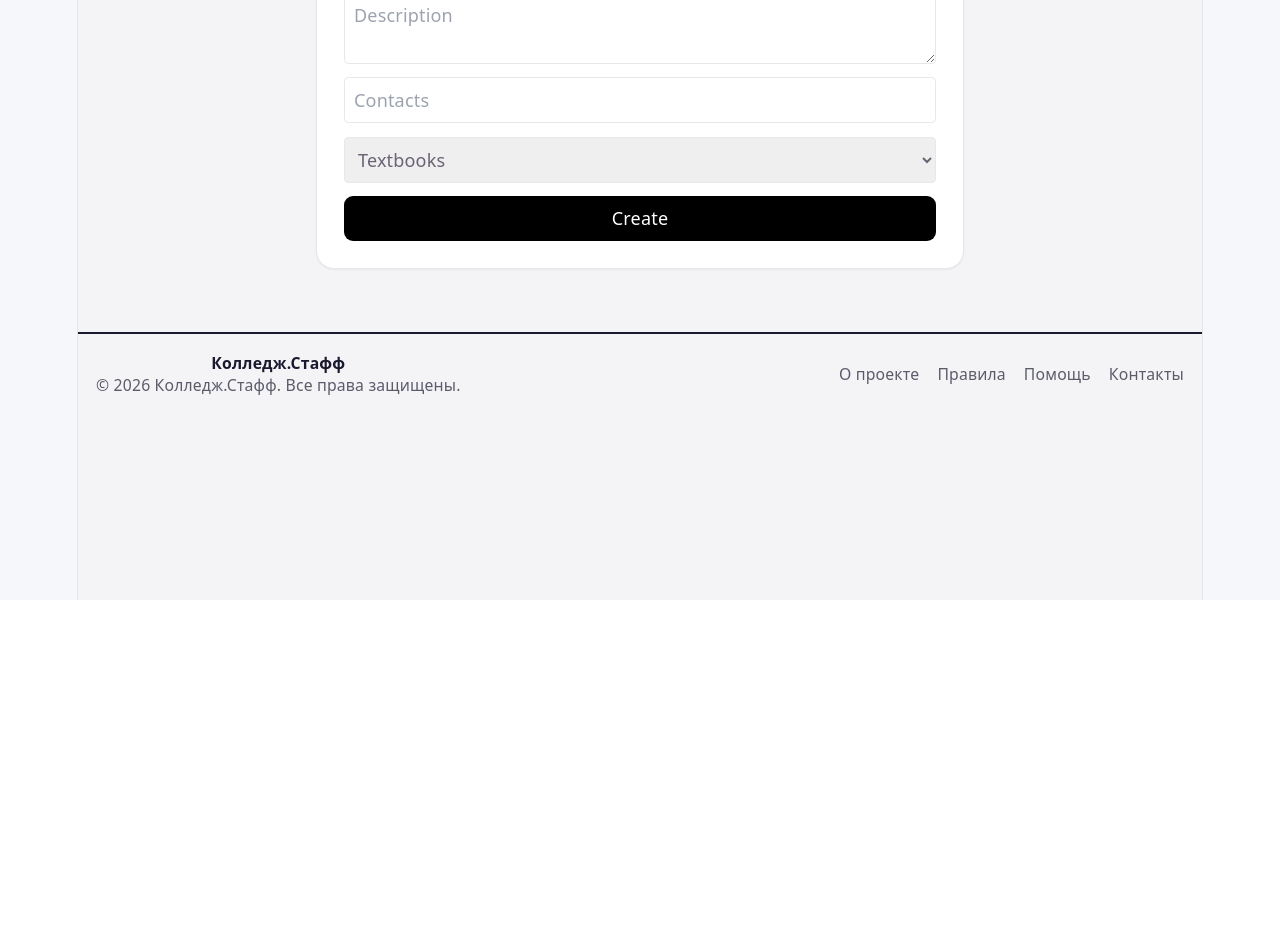
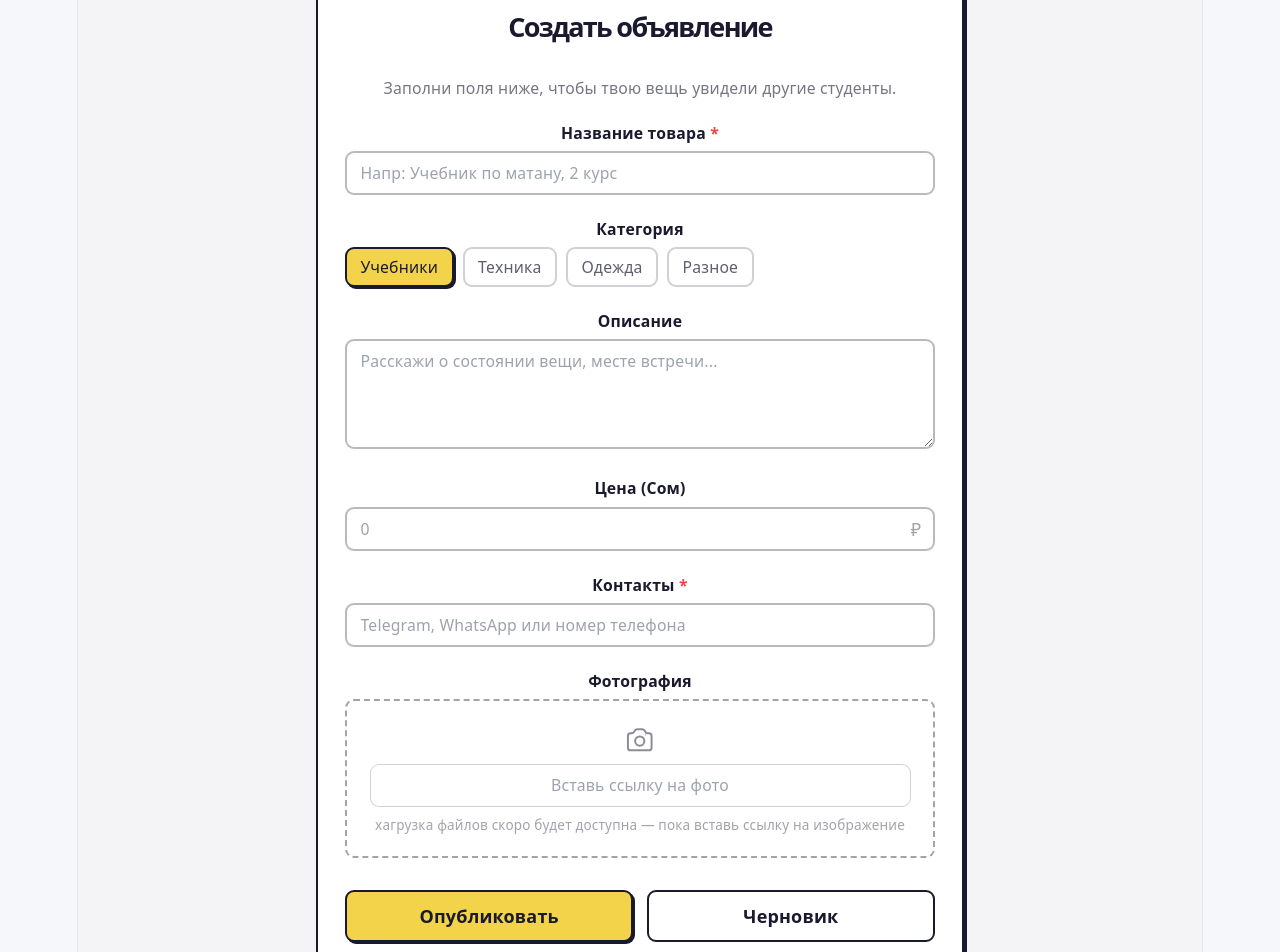
Before and after one commit to minoraka/College-bazar, a React (Vite) app: page /create in a window 1280 px wide. Shown: the part 200-1152 px from the top of the page. Before the commit the page ends 800 px from the top, so only its background shows below. Built offline with nearby package versions, Linux system fonts and the light colour scheme.

Commit message:
Updated createAdpage UI

```diff
--- a/src/pages/CreateAdPage.tsx
+++ b/src/pages/CreateAdPage.tsx
@@ -1,5 +1,13 @@
 import { useState } from "react";
-import { useNavigate } from "react-router-dom";
+import { useNavigate, Link } from "react-router-dom";
+import type { AdCategory } from "../types/ad";
+
+const categories: { value: AdCategory; label: string }[] = [
+  { value: "textbooks", label: "Учебники" },
+  { value: "electronics", label: "Техника" },
+  { value: "clothes", label: "Одежда" },
+  { value: "other", label: "Разное" },
+];
 
 export default function CreateAdPage() {
   const navigate = useNavigate();
@@ -7,57 +15,174 @@ export default function CreateAdPage() {
   const [title, setTitle] = useState("");
   const [description, setDescription] = useState("");
   const [contacts, setContacts] = useState("");
-  const [category, setCategory] = useState("textbooks");
+  const [category, setCategory] = useState<AdCategory>("textbooks");
+  const [price, setPrice] = useState("");
+  const [image, setImage] = useState("");
 
   const handleSubmit = (e: React.FormEvent) => {
     e.preventDefault();
 
     if (!title.trim() || !contacts.trim()) return;
 
-    console.log({ title, description, contacts, category });
+    console.log({
+      title,
+      description,
+      contacts,
+      category,
+      price: price ? Number(price) : undefined,
+      image: image || undefined,
+    });
 
     navigate("/");
   };
 
   return (
-    <form className="max-w-xl mx-auto bg-white p-6 rounded-2xl border shadow-sm flex flex-col gap-3"
+    <div className="max-w-xl mx-auto">
+      <Link
+        to="/"
+        className="text-sm text-navy/60 hover:text-navy inline-block mb-4"
+      >
+        ← Назад на главную
+      </Link>
+
+      <form
         onSubmit={handleSubmit}
+        className="bg-white border-2 border-navy p-6 shadow-hard flex flex-col gap-5"
       >
+        <div>
+          <h1 className="text-2xl font-bold text-navy">Создать объявление</h1>
+          <p className="text-sm text-navy/60 mt-1">
+            Заполни поля ниже, чтобы твою вещь увидели другие студенты.
+          </p>
+        </div>
+
+        <div>
+          <label className="block text-sm font-semibold text-navy mb-1.5">
+            Название товара <span className="text-red-500">*</span>
+          </label>
           <input
-        className="border p-2 rounded"
-        placeholder="Title"
+            className="w-full border-2 border-navy/30 rounded-lg px-3 py-2 text-sm focus:outline-none focus:border-navy"
+            placeholder="Напр: Учебник по матану, 2 курс"
             value={title}
             onChange={(e) => setTitle(e.target.value)}
           />
+        </div>
 
+        <div>
+          <label className="block text-sm font-semibold text-navy mb-1.5">
+            Категория
+          </label>
+          <div className="flex gap-2 flex-wrap">
+            {categories.map((cat) => (
+              <button
+                key={cat.value}
+                type="button"
+                onClick={() => setCategory(cat.value)}
+                className={`px-3 py-1.5 rounded-lg border-2 text-sm font-medium transition ${
+                  category === cat.value
+                    ? "bg-accent border-navy text-navy shadow-hard-sm"
+                    : "bg-white border-navy/20 text-navy/70 hover:border-navy"
+                }`}
+              >
+                {cat.label}
+              </button>
+            ))}
+          </div>
+        </div>
+
+        <div>
+          <label className="block text-sm font-semibold text-navy mb-1.5">
+            Описание
+          </label>
           <textarea
-        className="border p-2 rounded"
-        placeholder="Description"
+            className="w-full border-2 border-navy/30 rounded-lg px-3 py-2 text-sm min-h-[110px] focus:outline-none focus:border-navy"
+            placeholder="Расскажи о состоянии вещи, месте встречи..."
             value={description}
             onChange={(e) => setDescription(e.target.value)}
           />
+        </div>
 
+        <div>
+          <label className="block text-sm font-semibold text-navy mb-1.5">
+            Цена (Сом)
+          </label>
+          <div className="relative">
             <input
-        className="border p-2 rounded"
-        placeholder="Contacts"
+              type="number"
+              min="0"
+              className="w-full border-2 border-navy/30 rounded-lg px-3 py-2 pr-8 text-sm focus:outline-none focus:border-navy"
+              placeholder="0"
+              value={price}
+              onChange={(e) => setPrice(e.target.value)}
+            />
+            <span className="absolute right-3 top-1/2 -translate-y-1/2 text-navy/40">
+              ₽
+            </span>
+          </div>
+        </div>
+
+        <div>
+          <label className="block text-sm font-semibold text-navy mb-1.5">
+            Контакты <span className="text-red-500">*</span>
+          </label>
+          <input
+            className="w-full border-2 border-navy/30 rounded-lg px-3 py-2 text-sm focus:outline-none focus:border-navy"
+            placeholder="Telegram, WhatsApp или номер телефона"
             value={contacts}
             onChange={(e) => setContacts(e.target.value)}
           />
+        </div>
 
-      <select
-        className="border p-2 rounded"
-        value={category}
-        onChange={(e) => setCategory(e.target.value)}
+        <div>
+          <label className="block text-sm font-semibold text-navy mb-1.5">
+            Фотография
+          </label>
+          <div className="border-2 border-dashed border-navy/40 rounded-lg p-5 text-center">
+            <svg
+              xmlns="http://www.w3.org/2000/svg"
+              viewBox="0 0 24 24"
+              fill="none"
+              stroke="currentColor"
+              strokeWidth="1.5"
+              className="w-7 h-7 mx-auto mb-2 text-navy/50"
             >
-        <option value="textbooks">Textbooks</option>
-        <option value="clothes">Clothes</option>
-        <option value="electronics">Electronics</option>
-        <option value="other">Other</option>
-      </select>
+              <path d="M3 9a2 2 0 0 1 2-2h.93a2 2 0 0 0 1.664-.89l.812-1.22A2 2 0 0 1 10.07 4h3.86a2 2 0 0 1 1.664.89l.812 1.22A2 2 0 0 0 18.07 7H19a2 2 0 0 1 2 2v9a2 2 0 0 1-2 2H5a2 2 0 0 1-2-2z" />
+              <circle cx="12" cy="13" r="3.5" />
+              <path d="M16 8h.5" />
+            </svg>
+            <input
+              type="text"
+              className="w-full border border-navy/20 rounded-lg px-3 py-2 text-sm text-center focus:outline-none focus:border-navy bg-white"
+              placeholder="Вставь ссылку на фото"
+              value={image}
+              onChange={(e) => setImage(e.target.value)}
+            />
+            <p className="text-xs text-navy/40 mt-2">
+              xагрузка файлов скоро будет доступна — пока вставь ссылку на
+              изображение
+            </p>
+          </div>
+        </div>
 
-      <button className="bg-black text-white py-2 rounded-lg">
-        Create
+        <div className="flex gap-3 pt-2">
+          <button
+            type="submit"
+            className="flex-1 bg-accent border-2 border-navy text-navy py-2.5 rounded-lg font-semibold shadow-hard-sm hover:shadow-none hover:translate-x-[2px] hover:translate-y-[2px] transition"
+          >
+            Опубликовать
           </button>
+          <button
+            type="button"
+            className="flex-1 bg-white border-2 border-navy text-navy py-2.5 rounded-lg font-semibold hover:bg-navy-50 transition"
+          >
+            Черновик
+          </button>
+        </div>
       </form>
+
+      <p className="text-xs text-navy/40 text-center mt-4">
+        * опубликованные объявления проходят модерацию в течение 10 минут.
+      </p>
+    </div>
   );
 }
```
Lines whose indentation alone changed are shown as unchanged.
